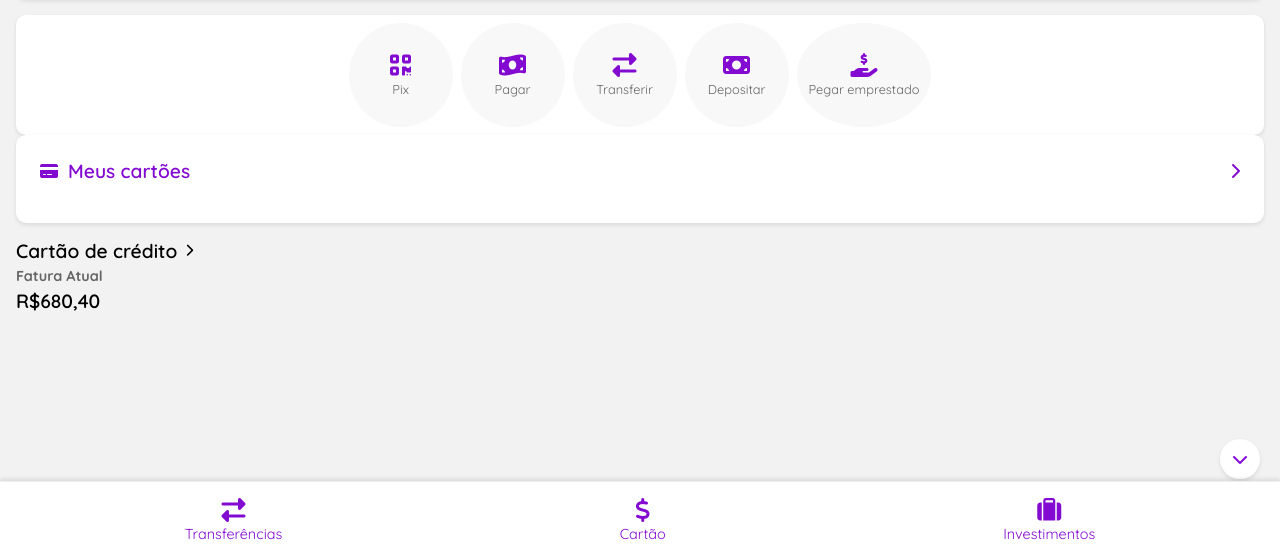
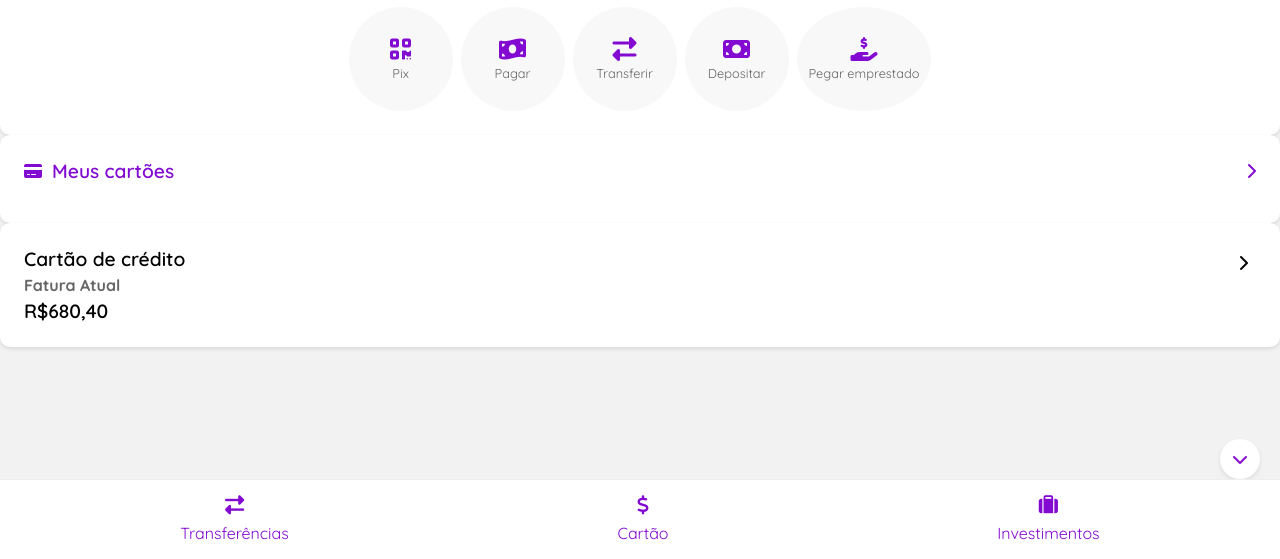
Before and after one commit to Renan-Prado-TI/Layout_Nubank, a plain HTML site: page index.html in a window 1280 px wide. Shown: the part 241-800 px from the top of the page. Drawn offline with Linux system fonts and the light colour scheme.

Commit message:
Atualização do layout: ajuste de espaçamentos e estilos

```diff
--- a/CSS/style.css
+++ b/CSS/style.css
@@ -10,12 +10,14 @@ body {
     color: #333;
 }
 
+/* Estilos para o header do site */
 header {
     background-color: #820ad1;
     padding: 1rem;
     color: white;
 }
 
+/* Estilo para o topo do header */
 .header-top {
     display: flex;
     justify-content: space-between;
@@ -23,26 +25,31 @@ header {
     margin-bottom: 1rem;
 }
 
+/* Estilo para os ícones do header */
 .header-icons-left,
 .header-icons-right {
     display: flex;
     gap: 1rem;
 }
 
+/* Estilo para o ícone do header */
 .header-icon {
     color: white;
     font-size: 1.2rem;
     text-decoration: none;
 }
 
+/* Estilo para a saudação no header */
 .header-greeting {
     font-size: 1.2rem;
 }
 
+/* Estilo para o conteúdo principal */
 main {
-    padding: 1rem;
+    padding: 0;
 }
 
+/* Estilo para o container principal */
 .div {
     background-color: white;
     padding: 1.5rem;
@@ -50,8 +57,10 @@ main {
     margin-bottom: 1rem;
     box-shadow: 0 2px 4px rgba(0, 0, 0, 0.1);
     position: relative;
+    margin-bottom: 0;
 }
 
+/* Estilo para o container-header */
 .div .container-header {
     display: flex;
     align-items: center;
@@ -59,6 +68,21 @@ main {
     margin-bottom: 1rem;
 }
 
+/* Estilo para o título do container-header */
+.div .container-header h2 {
+    color: #000000;
+    font-size: 1.2rem;
+    margin: 0;
+    font-weight: 600;
+}
+
+/* Estilo para o ícone do container-header */
+.div .container-header i {
+    color: #000000;
+    font-size: 1rem;
+}
+
+/* Estilo para o título do container */
 .div h2 {
     color: #000000;
     margin: 0;
@@ -66,6 +90,7 @@ main {
     font-weight: 600;
 }
 
+/* Estilo para a seta de navegação */
 .div .balance-arrow {
     position: absolute;
     right: 0;
@@ -73,11 +98,13 @@ main {
     transform: translateY(-50%);
 }
 
+/* Estilo para o ícone da seta */
 .div .balance-arrow i {
     color: #000000;
     font-size: 1rem;
 }
 
+/* Estilo para o valor do saldo */
 .div .balance-amount {
     color: #000000;
     font-size: 2rem;
@@ -88,6 +115,7 @@ main {
     margin-top: 1rem;
 }
 
+/* Estilo para o cabeçalho do saldo */
 .balance-header {
     display: flex;
     align-items: center;
@@ -95,27 +123,32 @@ main {
     margin-bottom: 0.5rem;
 }
 
+/* Estilo para o ícone do cabeçalho do saldo */
 .balance-header i {
     color: #820ad1;
     font-size: 1rem;
 }
 
+/* Estilo para a informação do saldo */
 .balance-info {
     position: relative;
 }
 
+/* Estilo para o título da informação do saldo */
 .balance-info h2 {
     color: #820ad1;
     margin-bottom: 0.5rem;
     font-size: 1.2rem;
 }
 
+/* Estilo para o valor do saldo */
 .balance-amount {
     font-size: 2rem;
     font-weight: 600;
     margin-bottom: 0.5rem;
 }
 
+/* Estilo para a seta de navegação do saldo */
 .balance-arrow {
     position: absolute;
     right: 0;
@@ -123,11 +156,13 @@ main {
     transform: translateY(-50%);
 }
 
+/* Estilo para o ícone da seta de navegação do saldo */
 .balance-arrow i {
     color: #820ad1;
     font-size: 1rem;
 }
 
+/* Estilo para os detalhes do saldo */
 .balance-details {
     color: #820ad1;
     font-size: 0.9rem;
@@ -135,6 +170,7 @@ main {
     cursor: pointer;
 }
 
+/* Estilo para as ações rápidas */
 .quick-actions {
     display: grid;
     grid-template-columns: repeat(2, 1fr);
@@ -142,6 +178,7 @@ main {
     margin-bottom: 1rem;
 }
 
+/* Estilo para o cartão de ação */
 .action-card {
     background-color: #f8f8f8;
     padding: 0.75rem;
@@ -157,11 +194,13 @@ main {
     transition: all 0.3s ease;
 }
 
+/* Estilo para o cartão de ação ao passar o mouse */
 .action-card:hover {
     background-color: #e0e0e0;
     transform: scale(1.05);
 }
 
+/* Estilo para o ícone da ação */
 .action-icon {
     font-size: 1.5rem;
     color: #820ad1;
@@ -171,6 +210,7 @@ main {
     justify-content: center;
 }
 
+/* Estilo para o texto da ação */
 .action-card p {
     margin: 0;
     font-size: 0.8rem;
@@ -178,11 +218,14 @@ main {
     text-align: center;
 }
 
+/* Estilo para o container do carrossel */
 .Container-Carrossel {
     background-color: white;
-    padding: 0.5rem;
+    padding: 1.5rem;
     border-radius: 10px;
+    margin-bottom: 0;
     box-shadow: 0 2px 4px rgba(0, 0, 0, 0.1);
+    position: relative;
     overflow-x: auto;
     -webkit-overflow-scrolling: touch;
     display: flex;
@@ -190,6 +233,7 @@ main {
     align-items: center;
 }
 
+/* Estilo para a trilha do carrossel */
 .carousel-track {
     display: flex;
     gap: 0.5rem;
@@ -197,6 +241,7 @@ main {
     align-items: center;
 }
 
+/* Estilo para o indicador de rolagem */
 .scroll-indicator {
     position: fixed;
     bottom: 80px;
@@ -213,21 +258,25 @@ main {
     transition: all 0.3s ease;
 }
 
+/* Estilo para o indicador de rolagem ao passar o mouse */
 .scroll-indicator:hover {
     background-color: #f8f8f8;
     transform: scale(1.1);
 }
 
+/* Estilo para o ícone do indicador de rolagem */
 .scroll-indicator i {
     color: #820ad1;
     font-size: 1rem;
     transition: transform 0.3s ease;
 }
 
+/* Estilo para o ícone do indicador de rolagem ao passar o mouse */
 .scroll-indicator:hover i {
     transform: rotate(180deg);
 }
 
+/* Estilo para o novo container */
 .new-container {
     background-color: white;
     padding: 1rem;
@@ -236,17 +285,20 @@ main {
     box-shadow: 0 2px 4px rgba(0, 0, 0, 0.1);
 }
 
+/* Estilo para o cabeçalho do novo container */
 .new-container .container-header {
     display: flex;
     align-items: center;
     gap: 1rem;
 }
 
+/* Estilo para o ícone do cabeçalho do novo container */
 .new-container .container-header i {
     color: #000000;
     font-size: 1.2rem;
 }
 
+/* Estilo para o título do novo container */
 .new-container h3 {
     color: #000000;
     font-size: 1.2rem;
@@ -254,99 +306,89 @@ main {
     font-weight: 600;
 }
 
-.credit-card-container {
+/* Estilo para o container do cartão de crédito */
+.Container-cartao {
     background-color: white;
     padding: 1.5rem;
     border-radius: 10px;
-    margin: 1rem 0;
+    margin-bottom: 0;
     box-shadow: 0 2px 4px rgba(0, 0, 0, 0.1);
     position: relative;
 }
 
-.credit-card-container .container-header {
+/* Estilo para o cabeçalho do container do cartão de crédito */
+.Container-cartao .container-header {
     display: flex;
     align-items: center;
     justify-content: space-between;
-    margin-bottom: 1rem;
+    margin-bottom: 0;
+    position: relative;
 }
 
-.credit-card-container .container-header i {
-    color: #000000;
-    font-size: 1.2rem;
+/* Estilo para as informações do cartão */
+.credit-card-info {
+    display: flex;
+    align-items: center;
+    gap: 1rem;
+    width: 100%;
 }
 
-.credit-card-container h3 {
+/* Estilo para o conteúdo do cartão */
+.credit-card-content {
+    flex: 1;
+}
+
+/* Estilo para o título do cartão */
+.credit-card-content h3 {
     color: #000000;
     font-size: 1.2rem;
     margin: 0;
     font-weight: 600;
 }
 
-.credit-card-info {
-    display: flex;
-    align-items: center;
-    gap: 0.5rem;
-    color: #000000;
-    font-size: 0.9rem;
-    text-decoration: underline;
-    cursor: pointer;
+/* Estilo para o texto da fatura */
+.credit-card-content .fatura-text {
+    font-weight: bold;
+    color: #666666;
+    font-size: 1rem;
+    margin: 0.25rem 0;
 }
 
-.credit-card-title {
-    display: flex;
-    flex-direction: column;
-    gap: 0.25rem;
+/* Estilo para o valor da fatura */
+.credit-card-content .fatura-amount {
+    color: #000000;
+    font-size: 1.2rem;
+    font-weight: 600;
+    margin: 0;
 }
 
+/* Estilo para a seta de navegação */
 .credit-card-arrow {
     display: flex;
     align-items: center;
-    margin-left: auto;
+    position: absolute;
+    top: 0;
+    right: 0;
+    padding: 0.5rem;
 }
 
+/* Estilo para o ícone da seta */
 .credit-card-arrow i {
     color: #000000;
     font-size: 1rem;
 }
 
-.credit-card-title h3 {
-    color: #000000;
-    font-size: 1.2rem;
-    margin: 0;
-    font-weight: 600;
-    display: flex;
-    align-items: center;
-    gap: 0.5rem;
-}
-
-.credit-card-title h3 i {
-    color: #000000;
-    font-size: 0.8rem;
-}
-
-.fatura-text {
-    font-weight: bold;
-    color: #666666;
-    font-size: 0.9rem;
-    margin: 0;
-}
-
-.fatura-amount {
-    color: #000000;
-    font-size: 1.2rem;
-    margin: 0;
-    font-weight: 600;
-}
-
+/* Estilo para o container dos meus cartões */
 .Container-Meuscartoes {
     background-color: white;
     padding: 1.5rem;
     border-radius: 10px;
-    margin-bottom: 1rem;
+    margin-bottom: 0;
     box-shadow: 0 2px 4px rgba(0, 0, 0, 0.1);
     position: relative;
 }
 
+/* Estilo para o cabeçalho do container dos meus cartões */
 .Container-Meuscartoes .container-header {
     display: flex;
     align-items: center;
@@ -354,17 +396,20 @@ main {
     margin-bottom: 1rem;
 }
 
+/* Estilo para a esquerda do cabeçalho do container dos meus cartões */
 .Container-Meuscartoes .container-header .header-left {
     display: flex;
     align-items: center;
     gap: 10px;
 }
 
+/* Estilo para o ícone do cabeçalho do container dos meus cartões */
 .Container-Meuscartoes .container-header i {
     color: #820ad1;
     font-size: 1rem;
 }
 
+/* Estilo para o título do cabeçalho do container dos meus cartões */
 .Container-Meuscartoes .container-header h3 {
     color: #820ad1;
     margin: 0;
@@ -372,6 +417,7 @@ main {
     font-weight: 600;
 }
 
+/* Estilo para o rodapé */
 footer {
     position: fixed;
     bottom: 0;
@@ -382,19 +428,31 @@ footer {
     border-top: 1px solid #eee;
     display: flex;
     justify-content: space-around;
-    box-shadow: 0 -2px 4px rgba(0, 0, 0, 0.1);
+    align-items: center;
+    z-index: 1000;
+    left: 0;
+    right: 0;
+    bottom: 0;
+    padding: 1rem;
+    background-color: #fff;
+    border-top: 1px solid #eee;
+    display: flex;
+    justify-content: space-around;
+    align-items: center;
+    z-index: 1000;
 }
 
+/* Estilo para o ícone do rodapé */
 .footer-icon {
     display: flex;
     flex-direction: column;
     align-items: center;
     color: #820ad1;
     text-decoration: none;
-    font-size: 0.9rem;
+    gap: 0.5rem;
 }
 
+/* Estilo para o ícone do rodapé */
 .footer-icon i {
-    font-size: 1.5rem;
-    margin-bottom: 0.2rem;
+    font-size: 1.2rem;
 }
--- a/index.html
+++ b/index.html
@@ -97,10 +97,15 @@
 
         <div class="Container-cartao">
             <div class="container-header">
-                <div class="credit-card-title">
-                    <h3>Cartão de crédito <i class="fa-solid fa-chevron-right"></i></h3>
-                    <p class="fatura-text">Fatura Atual</p>
-                    <p class="fatura-amount">R$680,40</p>
+                <div class="credit-card-info">
+                    <div class="credit-card-content">
+                        <h3>Cartão de crédito</h3>
+                        <p class="fatura-text">Fatura Atual</p>
+                        <p class="fatura-amount">R$680,40</p>
+                    </div>
+                </div>
+                <div class="credit-card-arrow">
+                    <i class="fa-solid fa-chevron-right"></i>
                 </div>
             </div>
             <!-- Conteúdo do container de cartão de crédito -->
```
